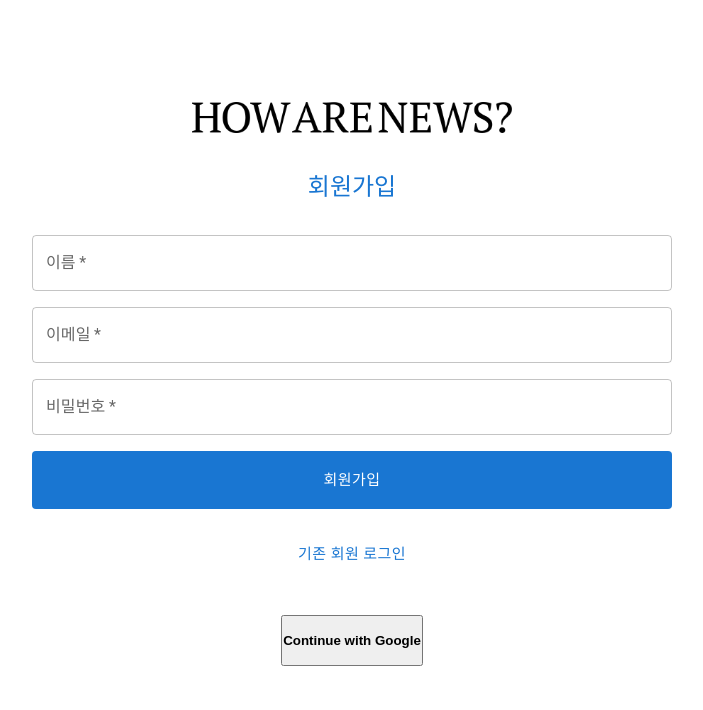
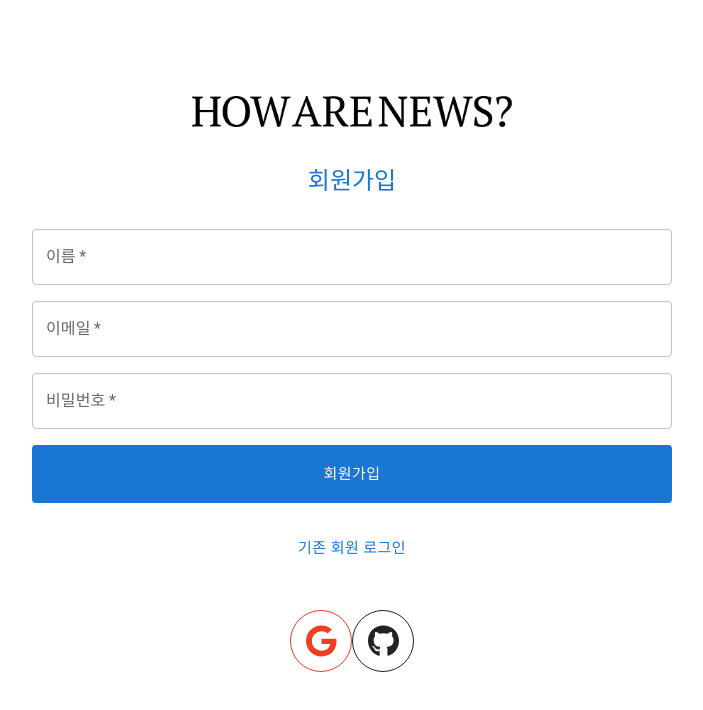
Before and after one commit to hmyo2853/HowAreNews, a React (Vite) app: page / in a window 1280 px wide. Shown: the top 710 px of the page, without its empty margins (288-991 px from the left). Built offline with nearby package versions, Linux system fonts and the light colour scheme; no server answers.

Commit message:
social 로그인 수정

```diff
--- a/package.json
+++ b/package.json
@@ -11,8 +11,13 @@
   "dependencies": {
     "@emotion/react": "^11.10.5",
     "@emotion/styled": "^11.10.5",
+    "@fortawesome/fontawesome-svg-core": "^6.2.1",
+    "@fortawesome/free-brands-svg-icons": "^6.2.1",
+    "@fortawesome/free-solid-svg-icons": "^6.2.1",
+    "@fortawesome/react-fontawesome": "^0.2.0",
     "@mui/material": "^5.11.0",
     "firebase": "^9.15.0",
+    "font-awesome": "^4.7.0",
     "react": "^18.2.0",
     "react-dom": "^18.2.0",
     "react-query": "^3.39.2",
--- a/src/App.sass
+++ b/src/App.sass
@@ -5,8 +5,9 @@ body
 
 #root
   display: flex
+  flex-direction: column
+  justify-content: center
   height: 100vh
-  place-items: center
   max-width: 1280px
   margin: 0 auto
   text-align: center
@@ -25,5 +26,7 @@ body
   -webkit-text-size-adjust: 100%
 
 button
+  all: unset
+  cursor: pointer
   padding: 1rem 0 !important
   font-weight: bold !important
--- a/src/firebase.tsx
+++ b/src/firebase.tsx
@@ -4,7 +4,8 @@ import {
   getAuth,
   signInWithEmailAndPassword, // email 로그인
   createUserWithEmailAndPassword,
-  GoogleAuthProvider, //email 회원가입
+  GoogleAuthProvider,
+  GithubAuthProvider, //email 회원가입
 } from "firebase/auth";
 // TODO: Add SDKs for Firebase products that you want to use
 // https://firebase.google.com/docs/web/setup#available-libraries
@@ -39,4 +40,10 @@ const loginEmail = ({ email, password }: Email) => {
   return signInWithEmailAndPassword(auth, email, password);
 };
 
+// social 로그인
+export const Providers = {
+  google: new GoogleAuthProvider(),
+  github: new GithubAuthProvider(),
+};
+
 export { app, auth, loginEmail, signupEmail };
--- a/src/routes/Auth.module.sass
+++ b/src/routes/Auth.module.sass
@@ -14,3 +14,26 @@
 
 .Auth button
   margin-bottom: 1rem
+
+.Btn
+  display: flex
+  flex-direction: row
+  justify-content: center
+
+  > button
+    width: 60px
+    height: 60px
+    border-radius: 50%
+    display: flex
+    place-items: center
+    justify-content: center
+    padding: 0 !important
+
+    &:hover
+      background-color: #f0f0f0
+
+.google
+  border: 1px solid #ee3e21
+
+.github
+  border: 1px solid #222
--- a/src/routes/Auth.tsx
+++ b/src/routes/Auth.tsx
@@ -1,5 +1,6 @@
-import { Button, TextField } from "@mui/material";
+import { Button, IconButton, TextField } from "@mui/material";
 import {
+  AuthProvider,
   createUserWithEmailAndPassword,
   signInWithEmailAndPassword,
   signInWithPopup,
@@ -7,9 +8,10 @@ import {
   User,
 } from "firebase/auth";
 import React, { useState } from "react";
-import { auth } from "../firebase";
+import { auth, Providers } from "../firebase";
 import styles from "../routes/Auth.module.sass";
-import { GoogleAuthProvider } from "firebase/auth";
+import { FontAwesomeIcon } from "@fortawesome/react-fontawesome";
+import { faGoogle, faGithub } from "@fortawesome/free-brands-svg-icons";
 
 const Auth = () => {
   const [email, setEmail] = useState<string>("");
@@ -17,6 +19,7 @@ const Auth = () => {
   const [pwd, setPwd] = useState<string>("");
   const [newAccount, setNewAccount] = useState<boolean>(true);
   const [error, setError] = useState<string>("");
+
   const onChange = (e: React.ChangeEvent<HTMLInputElement>) => {
     const {
       target: { name, value },
@@ -51,17 +54,10 @@ const Auth = () => {
     }
   };
 
-  //google 로그인
-  const onSocialGoogle = async (e: React.MouseEvent<HTMLButtonElement>) => {
-    const {
-      // @ts-ignore
-      target: { name },
-      // @ts-ignore
-    } = e as {
-      target: { name: string };
-    };
-    const provider = new GoogleAuthProvider();
-    await signInWithPopup(auth, provider);
+  const onSocialLogin = async (provider: AuthProvider) => {
+    if (error !== "") setError("");
+    const data = await signInWithPopup(auth, provider);
+    console.log(data);
   };
 
   const toggleAccount = () => setNewAccount((prev) => !prev);
@@ -145,9 +141,20 @@ const Auth = () => {
         {newAccount ? "기존 회원 로그인" : "새로 오셨나요?"}
       </Button>
       <div>{error}</div>
-      <div>
-        <button onClick={onSocialGoogle} name="google">
-          Continue with Google
+      <div className={styles.Btn}>
+        <button
+          className={styles.google}
+          onClick={() => onSocialLogin(Providers.google)}
+          name="google"
+        >
+          <FontAwesomeIcon color="#ee3e21" icon={faGoogle} size="2x" />
+        </button>
+        <button
+          className={styles.github}
+          onClick={() => onSocialLogin(Providers.github)}
+          name="github"
+        >
+          <FontAwesomeIcon color="#222" icon={faGithub} size="2x" />
         </button>
       </div>
     </div>
```
Also changed, not shown: src/components/Contents.module.sass (added), src/components/Header.module.sass (added), src/components/Loading.module.sass (added), 1 other file (tests, documents, lock files or other folders).
